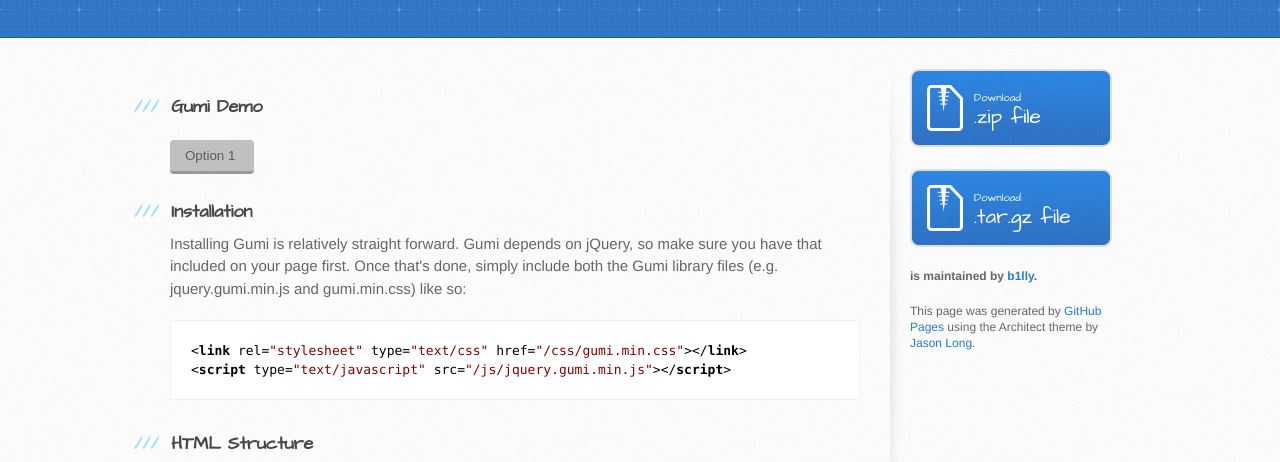
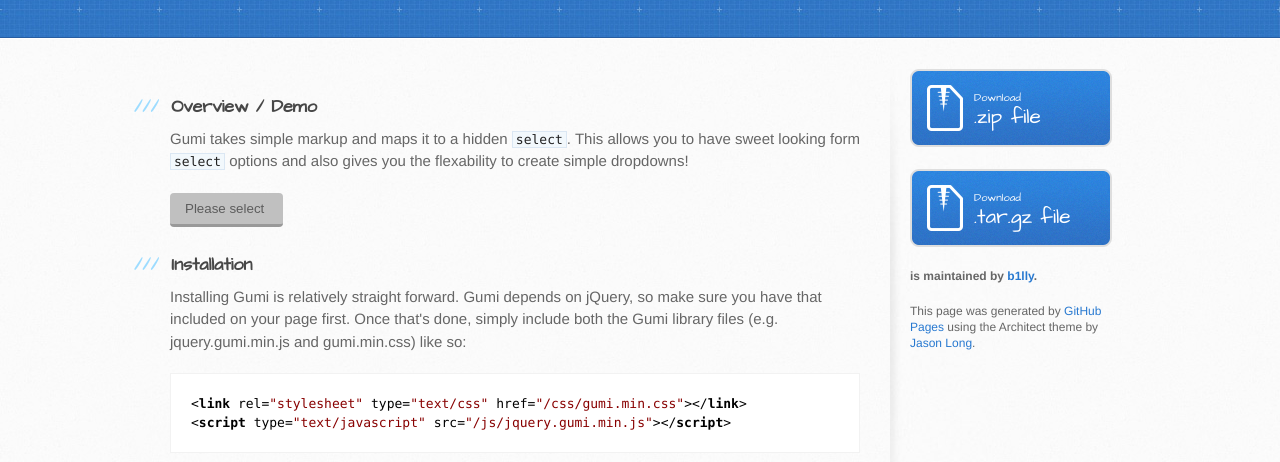
Before and after one commit to b1lly/gumi, a plain HTML site: page index.html in a window 1280 px wide. Shown: the part 231-693 px from the top of the page. Drawn offline with Linux system fonts and the light colour scheme.

Commit message:
add gumi demo

```diff
--- a/index.html
+++ b/index.html
@@ -33,13 +33,15 @@
             <a name="demo" class="anchor" href="#demo">
               <span class="octicon octicon-link"></span>
             </a>
-            Gumi Demo
+            Overview / Demo
           </h3>
 
           <p>
+            Gumi takes simple markup and maps it to a hidden <code>select</code>. This allows you to have sweet looking form <code>select</code> options and also gives you the flexability to create simple dropdowns!
             <div class="gumi">
               <button>Please select</button>
               <ul>
+                <li data-selectable="false">Please select</li>
                 <li>Option 1</li>
                 <li>Option 2</li>
                 <li>Option 3</li>
--- a/stylesheets/gumi.min.css
+++ b/stylesheets/gumi.min.css
@@ -1 +1 @@
-.gumi{display:inline-block}.gumi ul{display:none}.gumi-btn{display:inline-block;cursor:pointer;outline:0}.gumi-dropdown{position:absolute;width:200px;list-style-type:none;margin:0 0 0 2px;padding:0}.gumi-btn-default{background:silver;border:0;border-radius:4px;border-bottom:3px #999 solid;padding:8px 15px;color:#5c5c5c;transition:.2s;-webkit-transition:.2s}.gumi-btn-default.gumi-btn-selected,.gumi-btn-default.gumi-btn-selected:hover{background-color:#999;color:#fff;transition:0;-webkit-transition:0}.gumi-btn-default em{font-style:normal}.gumi-btn-default:hover{background-color:#b4b4b4}.gumi-dropdown-default{font-size:11px;font-family:verdana;color:#696969;box-shadow:0 3px 10px #e9e9e9;border:1px #e0e0e0 solid;border-radius:2px}.gumi-dropdown-default li{border-bottom:1px #e0e0e0 solid;padding:8px;cursor:pointer;transition:.2s;-webkit-transition:.2s}.gumi-dropdown-default li:last-child{border-bottom:0}.gumi-dropdown-default li:hover{background-color:#f0f0f0}
+.gumi{display:inline-block}.gumi ul{display:none}.gumi-btn{display:inline-block;cursor:pointer;outline:0}.gumi-dropdown{position:absolute;width:200px;list-style-type:none;margin:0 0 0 2px;padding:0}.gumi-btn-default{background:silver;border:0;border-radius:4px;border-bottom:3px #999 solid;padding:8px 15px;color:#5c5c5c;transition:.2s;-webkit-transition:.2s}.gumi-btn-default.gumi-btn-selected,.gumi-btn-default.gumi-btn-selected:hover{background-color:#999;color:#fff;transition:0;-webkit-transition:0}.gumi-btn-default em{font-style:normal}.gumi-btn-default:hover{background-color:#b4b4b4}.gumi-dropdown-default{font-size:11px;font-family:verdana;color:#696969;background-color:#fff;box-shadow:0 3px 10px #e9e9e9;border:1px #e0e0e0 solid;border-radius:2px}.gumi-dropdown-default li{border-bottom:1px #e0e0e0 solid;padding:8px;cursor:pointer;transition:.2s;-webkit-transition:.2s}.gumi-dropdown-default li:last-child{border-bottom:0}.gumi-dropdown-default li:hover{background-color:#f0f0f0}
```
